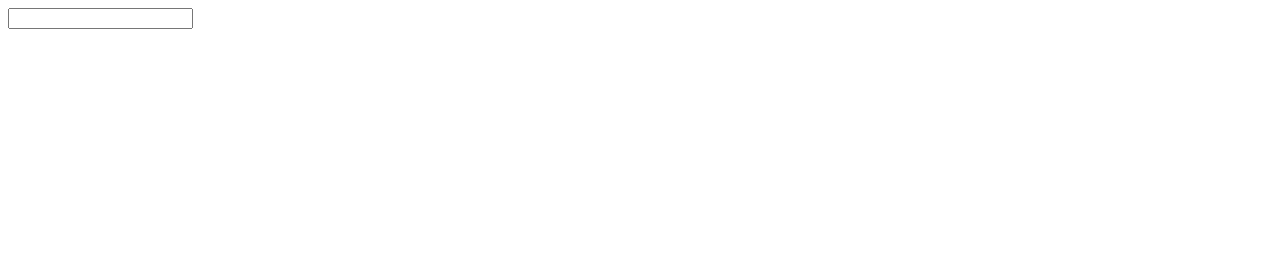
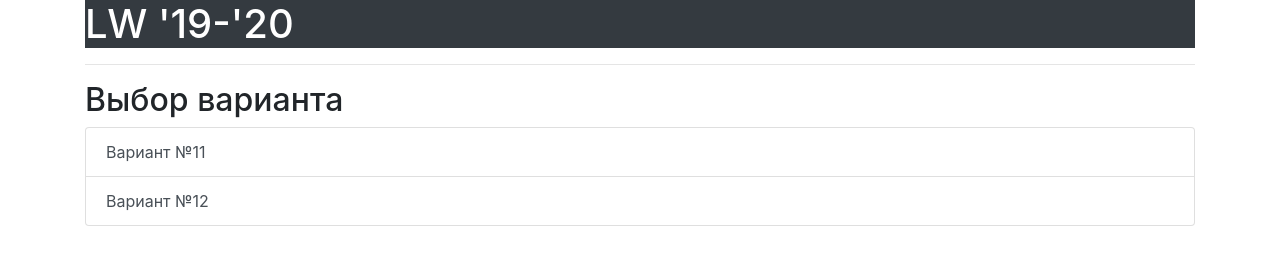
Before and after one commit to YaroslavWeb/LW2019, a plain HTML site: page Polkan/Lab2/index.html in a window 1280 px wide. Drawn offline with nearby package versions, Linux system fonts and the light colour scheme.

Commit message:
Add Variant

```diff
--- a/Polkan/Lab2/index.html
+++ b/Polkan/Lab2/index.html
@@ -1 +1,29 @@
-<input type="text">
+<!DOCTYPE html>
+
+<head>
+    <meta charset="UTF-8">
+    <meta name="viewport" content="width=device-width, initial-scale=1.0">
+    <meta http-equiv="X-UA-Compatible" content="ie=edge">
+    <title>LW '19-'20</title>
+    <!--Libs-->
+    <link rel="stylesheet" href="https://stackpath.bootstrapcdn.com/bootstrap/4.3.1/css/bootstrap.min.css">
+</head>
+
+<body>
+    <div class="container">
+        <div class="header">
+            <h1 class="bg-dark text-white">LW '19-'20</h1>
+        </div>
+        <hr>
+        <div class="section">
+            <div class="">
+                <h2 class="title">Выбор варианта</h2>
+                <div class="list-group">
+                    <a href="Polkan/Lab2/index.html" class="list-group-item list-group-item-action">Вариант №11</a>
+                    <a href="Polkan/Lab3/index.html" class="list-group-item list-group-item-action">Вариант №12</a>
+                </div>
+            </div>
+        </div>
+    </div>
+</body>
+</html>
```
